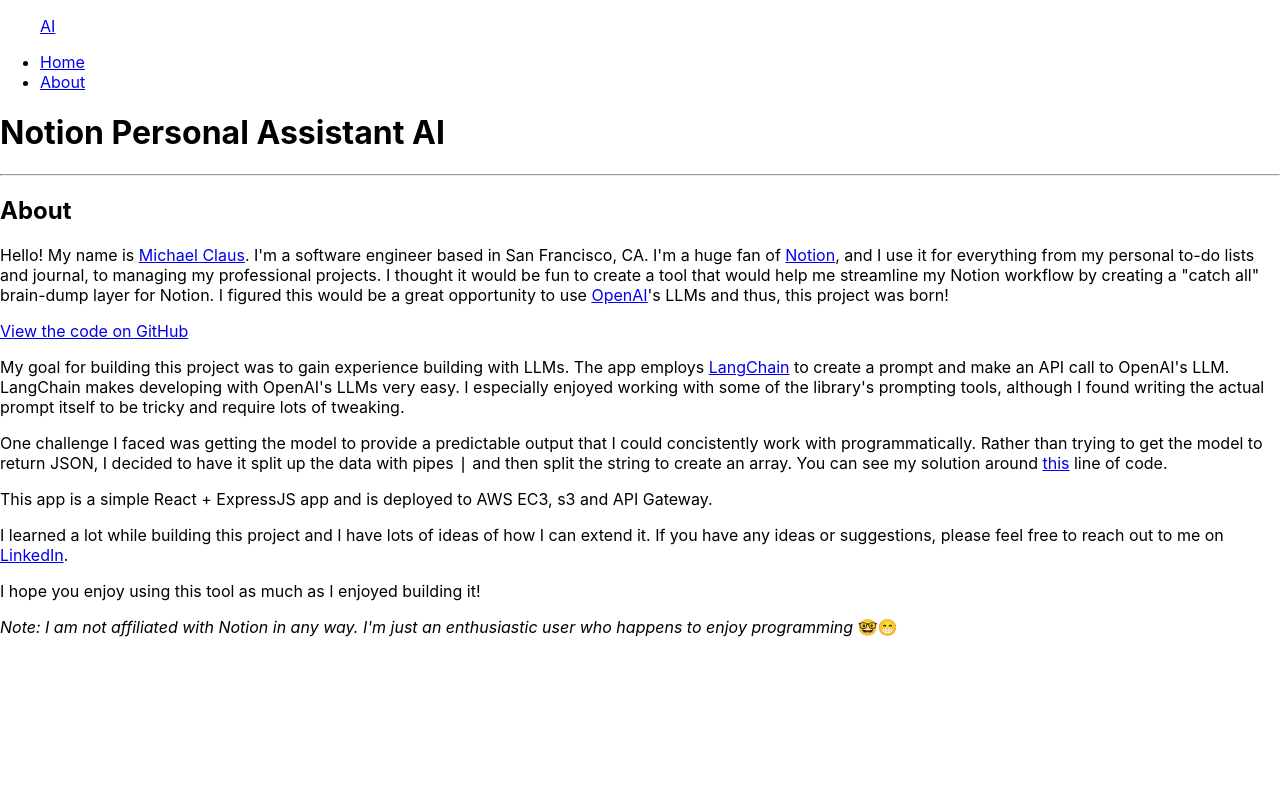
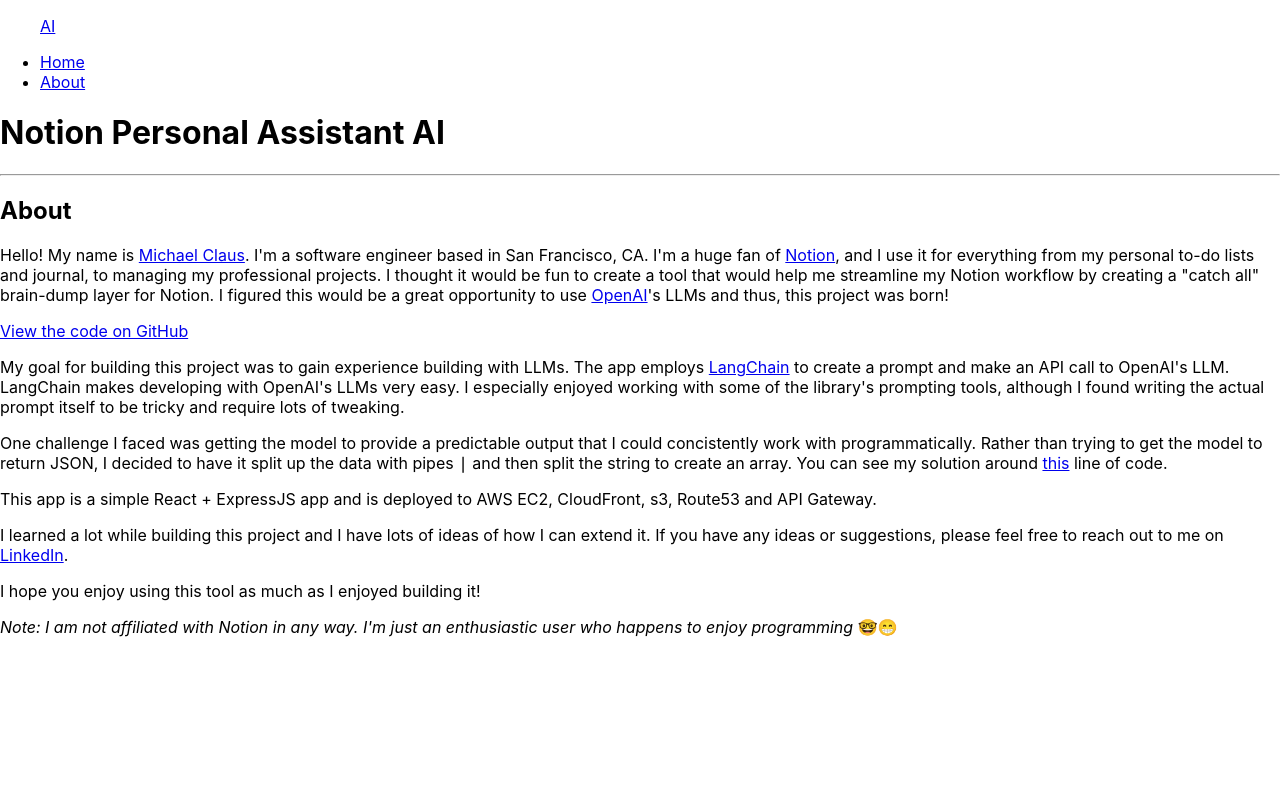
Before and after one commit to mclausaudio/notion-personal-assistant-ai, a React (Create React App) app in the folder client/: page /about in a window 1280 px wide. Shown: the top 800 px of the page. Built offline with nearby package versions, Linux system fonts and the light colour scheme.

Commit message:
Update copy

```diff
--- a/client/src/pages/About.jsx
+++ b/client/src/pages/About.jsx
@@ -13,7 +13,7 @@
             </p>
             <p>My goal for building this project was to gain experience building with LLMs.  The app employs <a href="https://js.langchain.com/docs/" target="_blank" rel="noopener noreferrer">LangChain</a> to create a prompt and make an API call to OpenAI's LLM.  LangChain makes developing with OpenAI's LLMs very easy.  I especially enjoyed working with some of the library's prompting tools, although I found writing the actual prompt itself to be tricky and require lots of tweaking.</p>
             <p>One challenge I faced was getting the model to provide a predictable output that I could concistently work with programmatically.  Rather than trying to get the model to return JSON, I decided to have it split up the data with pipes <code>|</code> and then split the string to create an array.  You can see my solution around <a href="https://github.com/mclausaudio/notion-personal-assistant-ai/blob/main/server/controllers/modelController.js#L24" target="_blank" rel="noopener noreferrer">this</a> line of code.</p>
-            <p>This app is a simple React + ExpressJS app and is deployed to AWS EC3, s3 and API Gateway.</p>
+            <p>This app is a simple React + ExpressJS app and is deployed to AWS EC2, CloudFront, s3, Route53 and API Gateway.</p>
             <p>I learned a lot while building this project and I have lots of ideas of how I can extend it.  If you have any ideas or suggestions, please feel free to reach out to me on <a href="https://www.linkedin.com/in/mclausaudio/" target="_blank" rel="noopener noreferrer">LinkedIn</a>.</p>
             <p>I hope you enjoy using this tool as much as I enjoyed building it!</p>
             <p className="small"><em>Note: I am not affiliated with Notion in any way.  I'm just an enthusiastic user who happens to enjoy programming</em> 🤓😁</p>
```
